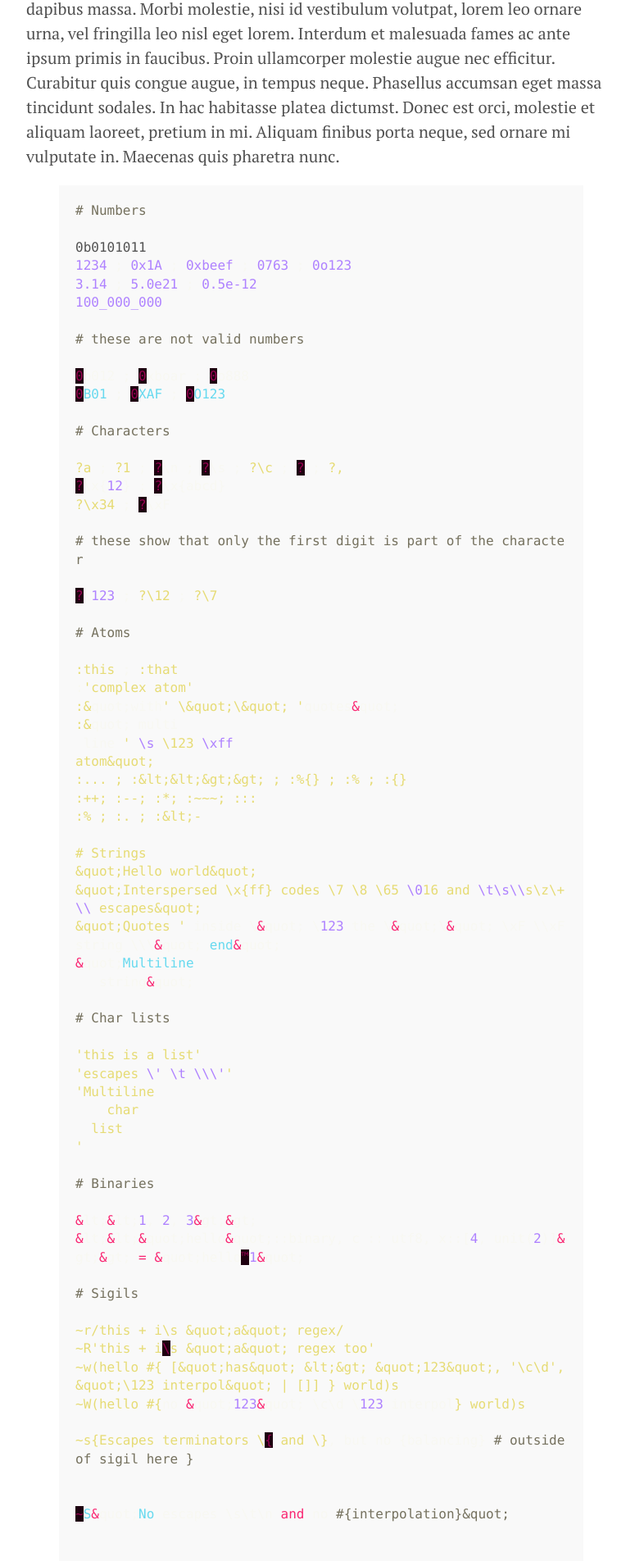
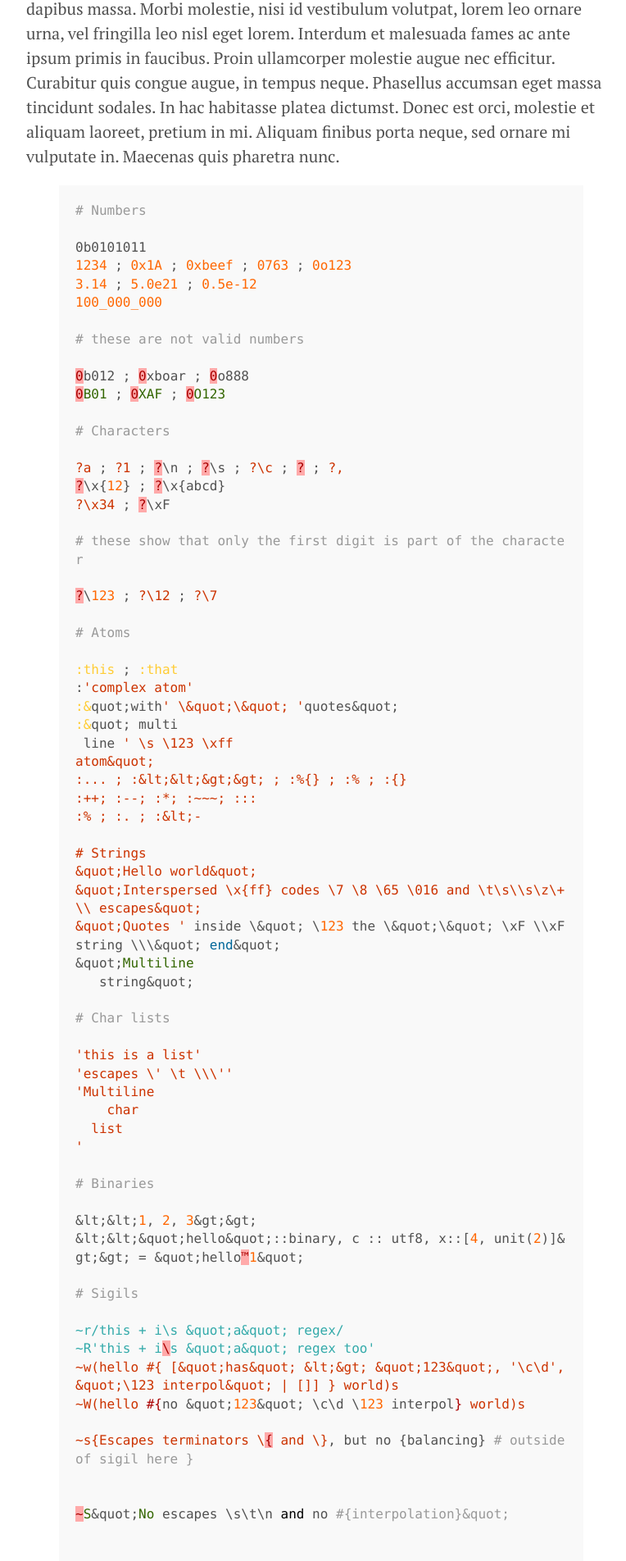
Before and after one commit to restoresrl/restoresrl.github.io, a Jekyll site: the page built from index.html, in a window 1280 px wide. Shown: the part 386-2290 px from the top of the page at 82% size, without its empty margins (248-1012 px from the left). Built offline with Jekyll 4.4.1, drawn with Linux system fonts in a browser that asks for light colours; the list of posts is cut into pages by our own code.

Commit message:
Update syntax.css

```diff
--- a/public/css/syntax.css
+++ b/public/css/syntax.css
@@ -1,68 +1,65 @@
-.hll { background-color: #49483e }
-.c { color: #75715e } /* Comment */
-.err { color: #960050; background-color: #1e0010 } /* Error */
-.k { color: #66d9ef } /* Keyword */
-.l { color: #ae81ff } /* Literal */
-.n { color: #f8f8f2 } /* Name */
-.o { color: #f92672 } /* Operator */
-.p { color: #f8f8f2 } /* Punctuation */
-.cm { color: #75715e } /* Comment.Multiline */
-.cp { color: #75715e } /* Comment.Preproc */
-.c1 { color: #75715e } /* Comment.Single */
-.cs { color: #75715e } /* Comment.Special */
+.hll { background-color: #ffffcc }
+ /*{ background: #f0f3f3; }*/
+.c { color: #999; } /* Comment */
+.err { color: #AA0000; background-color: #FFAAAA } /* Error */
+.k { color: #006699; } /* Keyword */
+.o { color: #555555 } /* Operator */
+.cm { color: #0099FF; font-style: italic } /* Comment.Multiline */
+.cp { color: #009999 } /* Comment.Preproc */
+.c1 { color: #999; } /* Comment.Single */
+.cs { color: #999; } /* Comment.Special */
+.gd { background-color: #FFCCCC; border: 1px solid #CC0000 } /* Generic.Deleted */
 .ge { font-style: italic } /* Generic.Emph */
-.gs { font-weight: bold } /* Generic.Strong */
-.kc { color: #66d9ef } /* Keyword.Constant */
-.kd { color: #66d9ef } /* Keyword.Declaration */
-.kn { color: #f92672 } /* Keyword.Namespace */
-.kp { color: #66d9ef } /* Keyword.Pseudo */
-.kr { color: #66d9ef } /* Keyword.Reserved */
-.kt { color: #66d9ef } /* Keyword.Type */
-.ld { color: #e6db74 } /* Literal.Date */
-.m { color: #ae81ff } /* Literal.Number */
-.s { color: #e6db74 } /* Literal.String */
-.na { color: #a6e22e } /* Name.Attribute */
-.nb { color: #f8f8f2 } /* Name.Builtin */
-.nc { color: #a6e22e } /* Name.Class */
-.no { color: #66d9ef } /* Name.Constant */
-.nd { color: #a6e22e } /* Name.Decorator */
-.ni { color: #f8f8f2 } /* Name.Entity */
-.ne { color: #a6e22e } /* Name.Exception */
-.nf { color: #a6e22e } /* Name.Function */
-.nl { color: #f8f8f2 } /* Name.Label */
-.nn { color: #f8f8f2 } /* Name.Namespace */
-.nx { color: #a6e22e } /* Name.Other */
-.py { color: #f8f8f2 } /* Name.Property */
-.nt { color: #f92672 } /* Name.Tag */
-.nv { color: #f8f8f2 } /* Name.Variable */
-.ow { color: #f92672 } /* Operator.Word */
-.w { color: #f8f8f2 } /* Text.Whitespace */
-.mf { color: #ae81ff } /* Literal.Number.Float */
-.mh { color: #ae81ff } /* Literal.Number.Hex */
-.mi { color: #ae81ff } /* Literal.Number.Integer */
-.mo { color: #ae81ff } /* Literal.Number.Oct */
-.sb { color: #e6db74 } /* Literal.String.Backtick */
-.sc { color: #e6db74 } /* Literal.String.Char */
-.sd { color: #e6db74 } /* Literal.String.Doc */
-.s2 { color: #e6db74 } /* Literal.String.Double */
-.se { color: #ae81ff } /* Literal.String.Escape */
-.sh { color: #e6db74 } /* Literal.String.Heredoc */
-.si { color: #e6db74 } /* Literal.String.Interpol */
-.sx { color: #e6db74 } /* Literal.String.Other */
-.sr { color: #e6db74 } /* Literal.String.Regex */
-.s1 { color: #e6db74 } /* Literal.String.Single */
-.ss { color: #e6db74 } /* Literal.String.Symbol */
-.bp { color: #f8f8f2 } /* Name.Builtin.Pseudo */
-.vc { color: #f8f8f2 } /* Name.Variable.Class */
-.vg { color: #f8f8f2 } /* Name.Variable.Global */
-.vi { color: #f8f8f2 } /* Name.Variable.Instance */
-.il { color: #ae81ff } /* Literal.Number.Integer.Long */
-
-.gh { } /* Generic Heading & Diff Header */
-.gu { color: #75715e; } /* Generic.Subheading & Diff Unified/Comment? */
-.gd { color: #f92672; } /* Generic.Deleted & Diff Deleted */
-.gi { color: #a6e22e; } /* Generic.Inserted & Diff Inserted */
-
+.gr { color: #FF0000 } /* Generic.Error */
+.gh { color: #003300; } /* Generic.Heading */
+.gi { background-color: #CCFFCC; border: 1px solid #00CC00 } /* Generic.Inserted */
+.go { color: #AAAAAA } /* Generic.Output */
+.gp { color: #000099; } /* Generic.Prompt */
+.gs { } /* Generic.Strong */
+.gu { color: #003300; } /* Generic.Subheading */
+.gt { color: #99CC66 } /* Generic.Traceback */
+.kc { color: #006699; } /* Keyword.Constant */
+.kd { color: #006699; } /* Keyword.Declaration */
+.kn { color: #006699; } /* Keyword.Namespace */
+.kp { color: #006699 } /* Keyword.Pseudo */
+.kr { color: #006699; } /* Keyword.Reserved */
+.kt { color: #007788; } /* Keyword.Type */
+.m { color: #FF6600 } /* Literal.Number */
+.s { color: #d44950 } /* Literal.String */
+.na { color: #4f9fcf } /* Name.Attribute */
+.nb { color: #336666 } /* Name.Builtin */
+.nc { color: #00AA88; } /* Name.Class */
+.no { color: #336600 } /* Name.Constant */
+.nd { color: #9999FF } /* Name.Decorator */
+.ni { color: #999999; } /* Name.Entity */
+.ne { color: #CC0000; } /* Name.Exception */
+.nf { color: #CC00FF } /* Name.Function */
+.nl { color: #9999FF } /* Name.Label */
+.nn { color: #00CCFF; } /* Name.Namespace */
+.nt { color: #2f6f9f; } /* Name.Tag */
+.nv { color: #003333 } /* Name.Variable */
+.ow { color: #000000; } /* Operator.Word */
+.w { color: #bbbbbb } /* Text.Whitespace */
+.mf { color: #FF6600 } /* Literal.Number.Float */
+.mh { color: #FF6600 } /* Literal.Number.Hex */
+.mi { color: #FF6600 } /* Literal.Number.Integer */
+.mo { color: #FF6600 } /* Literal.Number.Oct */
+.sb { color: #CC3300 } /* Literal.String.Backtick */
+.sc { color: #CC3300 } /* Literal.String.Char */
+.sd { color: #CC3300; font-style: italic } /* Literal.String.Doc */
+.s2 { color: #CC3300 } /* Literal.String.Double */
+.se { color: #CC3300; } /* Literal.String.Escape */
+.sh { color: #CC3300 } /* Literal.String.Heredoc */
+.si { color: #AA0000 } /* Literal.String.Interpol */
+.sx { color: #CC3300 } /* Literal.String.Other */
+.sr { color: #33AAAA } /* Literal.String.Regex */
+.s1 { color: #CC3300 } /* Literal.String.Single */
+.ss { color: #FFCC33 } /* Literal.String.Symbol */
+.bp { color: #336666 } /* Name.Builtin.Pseudo */
+.vc { color: #003333 } /* Name.Variable.Class */
+.vg { color: #003333 } /* Name.Variable.Global */
+.vi { color: #003333 } /* Name.Variable.Instance */
+.il { color: #FF6600 } /* Literal.Number.Integer.Long */
 
 .css .o,
 .css .o + .nt,
```
